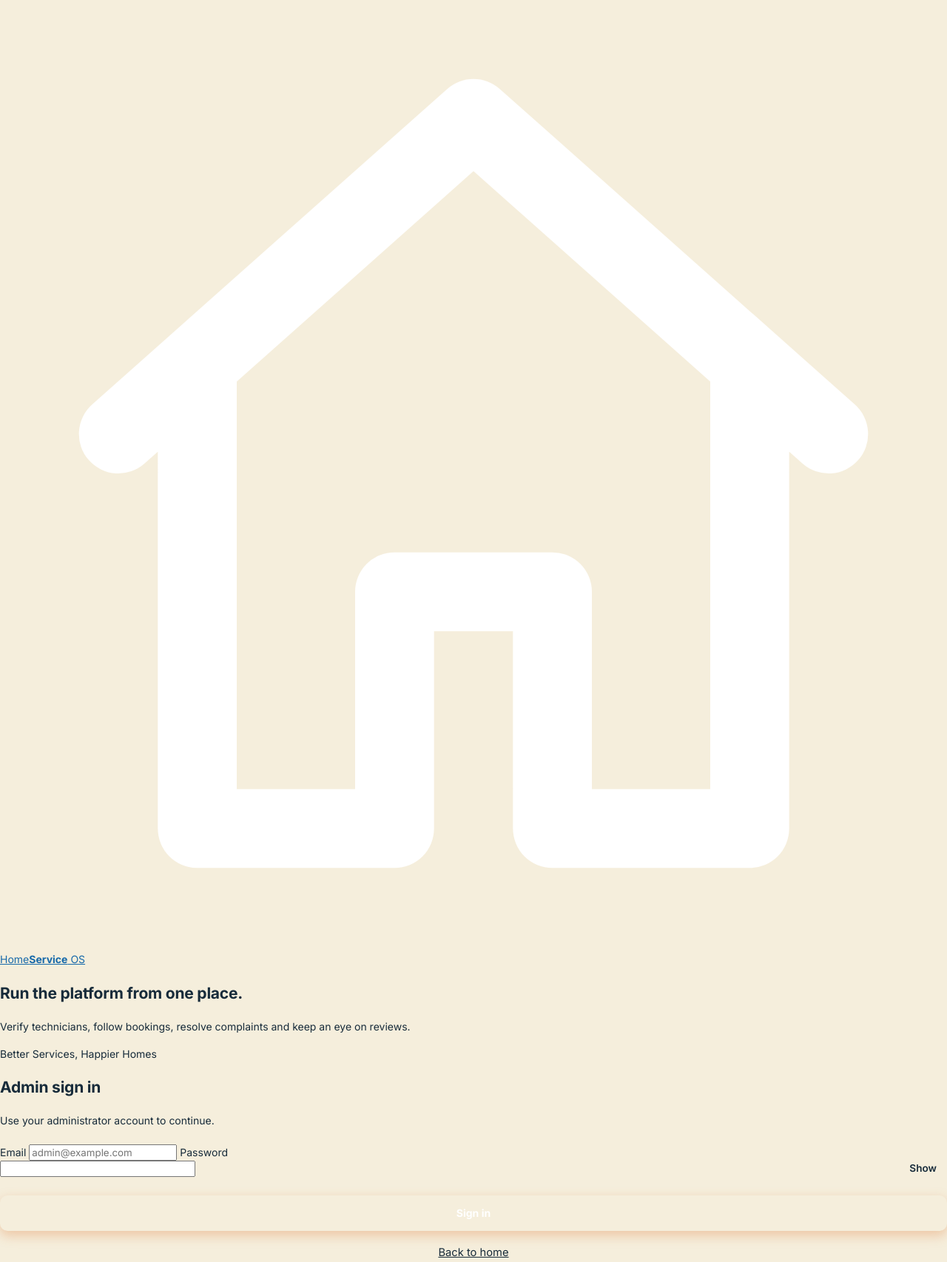
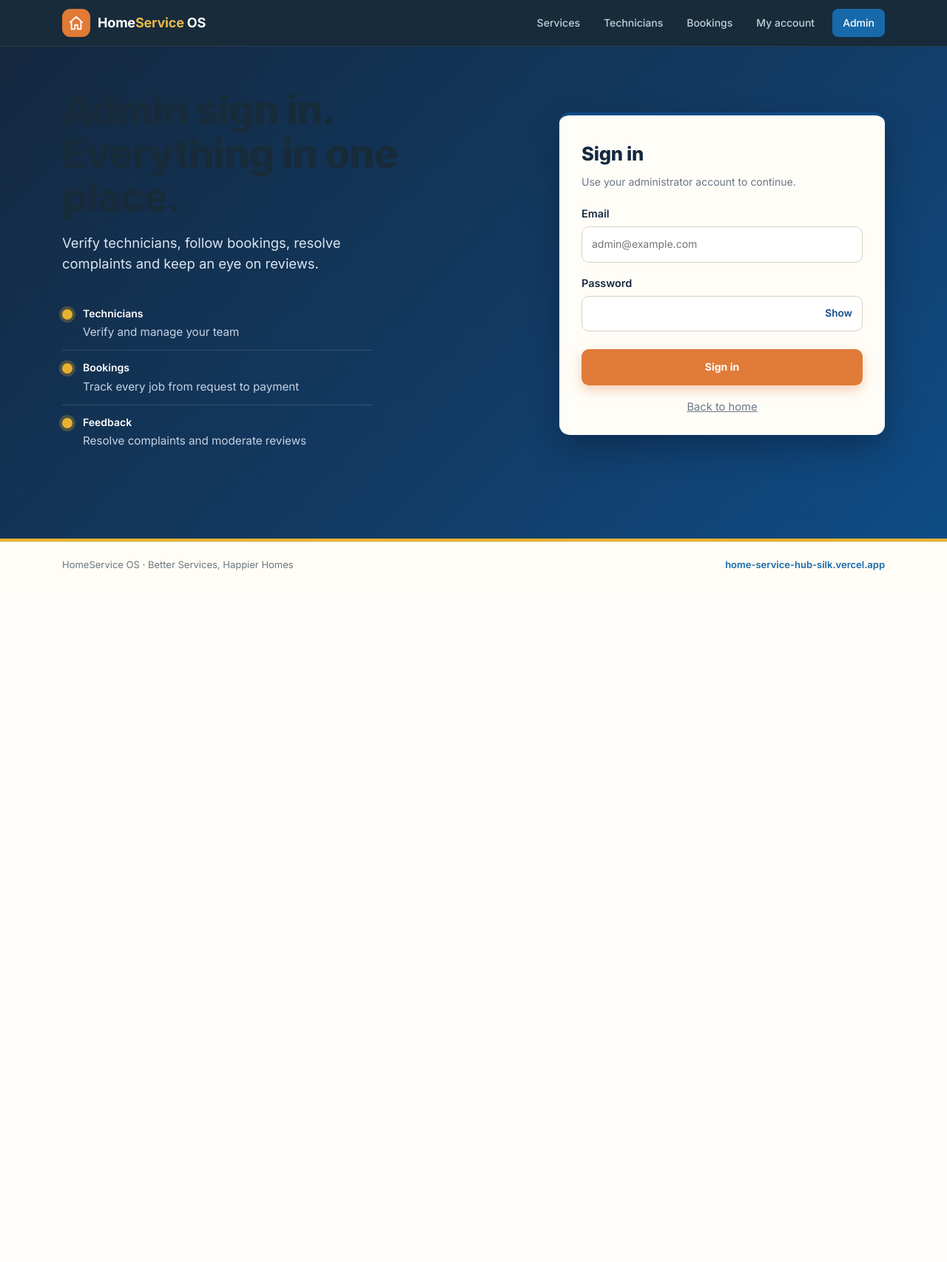
Before and after one commit to kalyan-91/home_service_hub, a Flask app: page /admin/login in a window 1280 px wide. Shown: the whole page at 74% size. After the commit the page ends 771 px from the top, so only its background shows below. Run offline with Flask 3, Linux system fonts and the light colour scheme; parts of the project's set-up code (start-up, migrations or seed data) failed here and were passed over.

Commit message:
Refactor admin login page layout and styles
Updated the layout and structure of the admin login page, including navigation and footer elements.

```diff
--- a/templates/auth/admin_login.html
+++ b/templates/auth/admin_login.html
@@ -8,25 +8,42 @@
 <link rel="preconnect" href="https://fonts.gstatic.com" crossorigin>
 <link href="https://fonts.googleapis.com/css2?family=Inter:wght@400;500;600;700;800&display=swap" rel="stylesheet">
 <link rel="stylesheet" href="/styles/css/styles.css">
+<link rel="stylesheet" href="/styles/css/admin_login.css">
 </head>
-<body class="al">
+<body class="al-body">
 
-<main class="al-shell">
-  <aside class="al-side">
-    <a class="al-brand" href="/">
-      <span class="al-logo"><svg viewBox="0 0 24 24" fill="none" stroke="#fff" stroke-width="2" stroke-linecap="round" stroke-linejoin="round"><path d="M3 11l9-8 9 8M5 9.5V21h5v-6h4v6h5V9.5"/></svg></span>
+<div class="top" id="top">
+  <div class="wrap">
+    <a class="brand" href="/">
+      <span class="logo"><svg viewBox="0 0 24 24" fill="none" stroke="#fff" stroke-width="2" stroke-linecap="round" stroke-linejoin="round"><path d="M3 11l9-8 9 8M5 9.5V21h5v-6h4v6h5V9.5"/></svg></span>
       <span>Home<b>Service</b> OS</span>
     </a>
-    <div class="al-side-copy">
-      <h1>Run the platform from one place.</h1>
+    <nav id="main-nav" aria-label="Main navigation">
+      <a href="/services">Services</a>
+      <a href="/technicians">Technicians</a>
+      <a href="/bookings">Bookings</a>
+      <a href="/customer">My account</a>
+      <a href="/admin/login" aria-current="page">Admin</a>
+    </nav>
+  </div>
+</div>
+
+<header class="al-hero">
+  <div class="wrap al-hero-inner">
+    <div class="al-intro">
+      <h1>Admin sign in.<br>Everything in one place.</h1>
       <p>Verify technicians, follow bookings, resolve complaints and keep an eye on reviews.</p>
+
+      <ul class="al-points" aria-label="What you can do">
+        <li><i></i><div>Technicians<small>Verify and manage your team</small></div></li>
+        <li><i></i><div>Bookings<small>Track every job from request to payment</small></div></li>
+        <li><i></i><div>Feedback<small>Resolve complaints and moderate reviews</small></div></li>
+      </ul>
     </div>
-    <p class="al-side-foot">Better Services, Happier Homes</p>
-  </aside>
 
-  <section class="al-panel">
-    <form class="al-form" id="admin-login-form" novalidate>
-      <h2>Admin sign in</h2>
+    <section class="al-card" aria-labelledby="al-title">
+      <form id="admin-login-form" novalidate>
+        <h2 id="al-title">Sign in</h2>
         <p class="al-lead">Use your administrator account to continue.</p>
 
         <div class="al-alert" id="al-error" role="alert" hidden></div>
@@ -41,11 +58,18 @@
         </div>
 
         <button class="al-submit" id="al-submit" type="submit">Sign in</button>
-
         <p class="al-back"><a href="/">Back to home</a></p>
       </form>
     </section>
-</main>
+  </div>
+</header>
+
+<footer>
+  <div class="wrap">
+    <span>HomeService OS · Better Services, Happier Homes</span>
+    <a href="/">home-service-hub-silk.vercel.app</a>
+  </div>
+</footer>
 
 <script src="/styles/js/admin_login.js"></script>
 </body>
```
Lines whose indentation alone changed are shown as unchanged.
